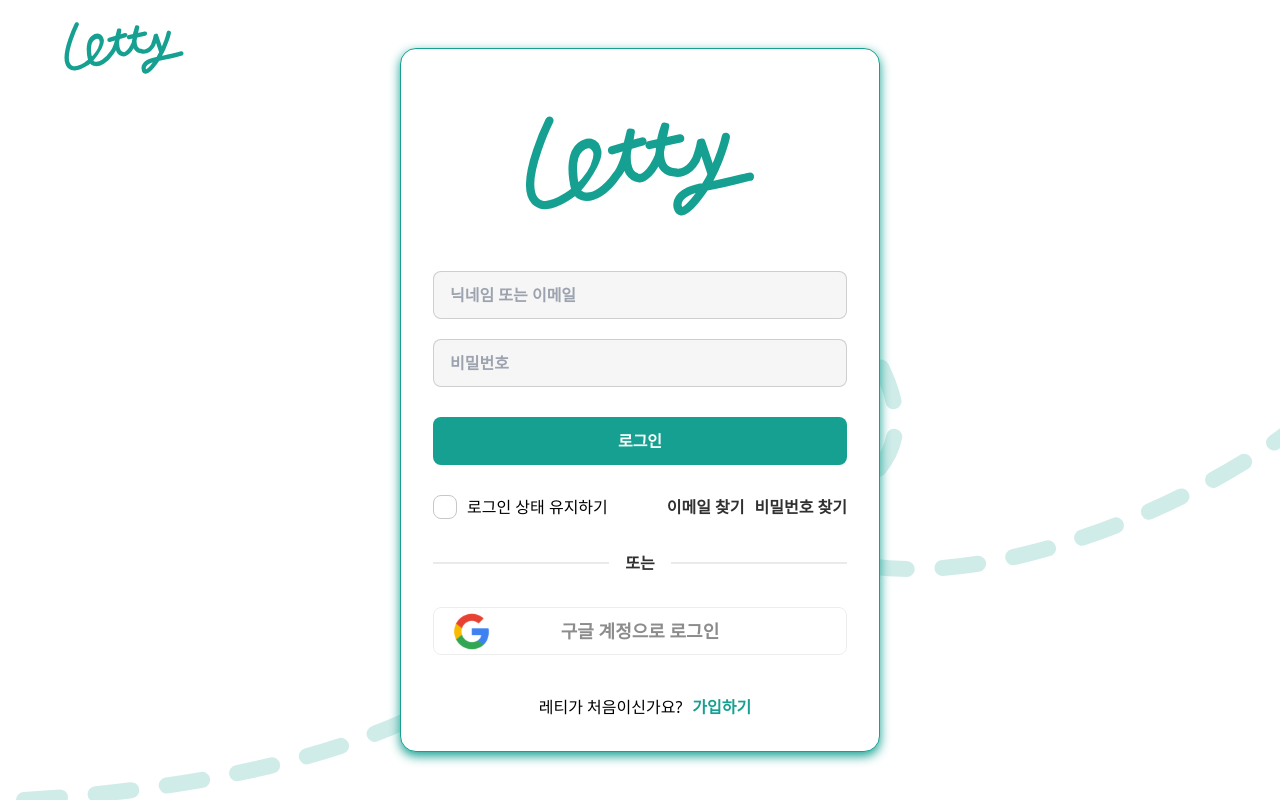
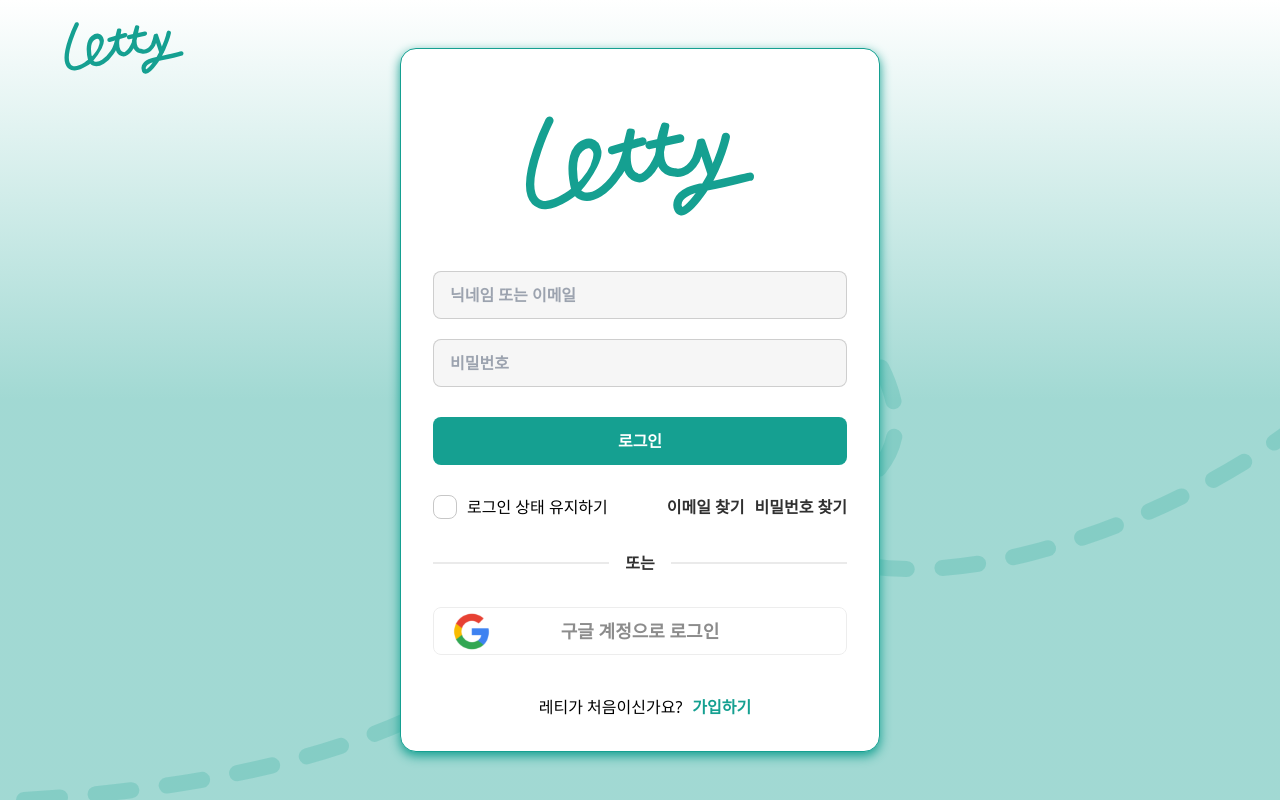
Before and after one commit to letty-project/letty-client, a React (Vite) app: page /login in a window 1280 px wide. Built offline with nearby package versions, Linux system fonts and the light colour scheme.

Commit message:
feat: 그라데이션 배경 추가

```diff
--- a/src/components/Layout.tsx
+++ b/src/components/Layout.tsx
@@ -1,10 +1,21 @@
 import { Header } from './Header';
-import { Outlet } from 'react-router-dom';
+import { Outlet, useLocation } from 'react-router-dom';
 
 const Layout = () => {
+  const location = useLocation().pathname;
+  const gradientBackground =
+    location === '/' || location === '/login' || location.includes('/signup')
+      ? true
+      : false;
   return (
     <>
-      <div className="flex h-screen w-screen flex-col items-center justify-center">
+      <div
+        className={`flex h-screen w-screen flex-col items-center justify-center ${
+          gradientBackground
+            ? 'bg-white bg-gradient-to-t from-[#15A09166] via-[#15A09166] to-white'
+            : ''
+        }`}
+      >
         <Header />
         <Outlet />
       </div>
```
Also changed, not shown: src/pages/Login.tsx (+13 -4 lines).
